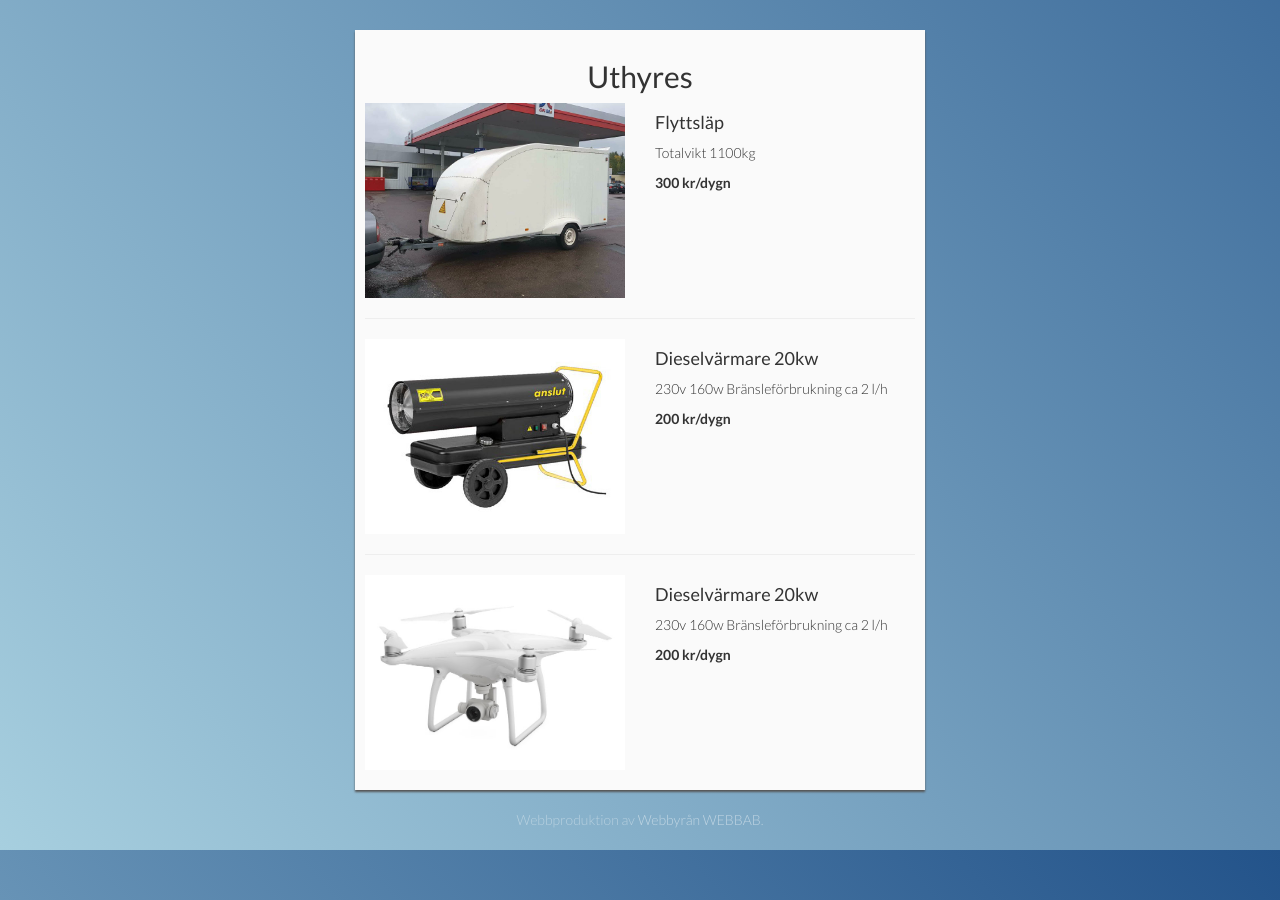
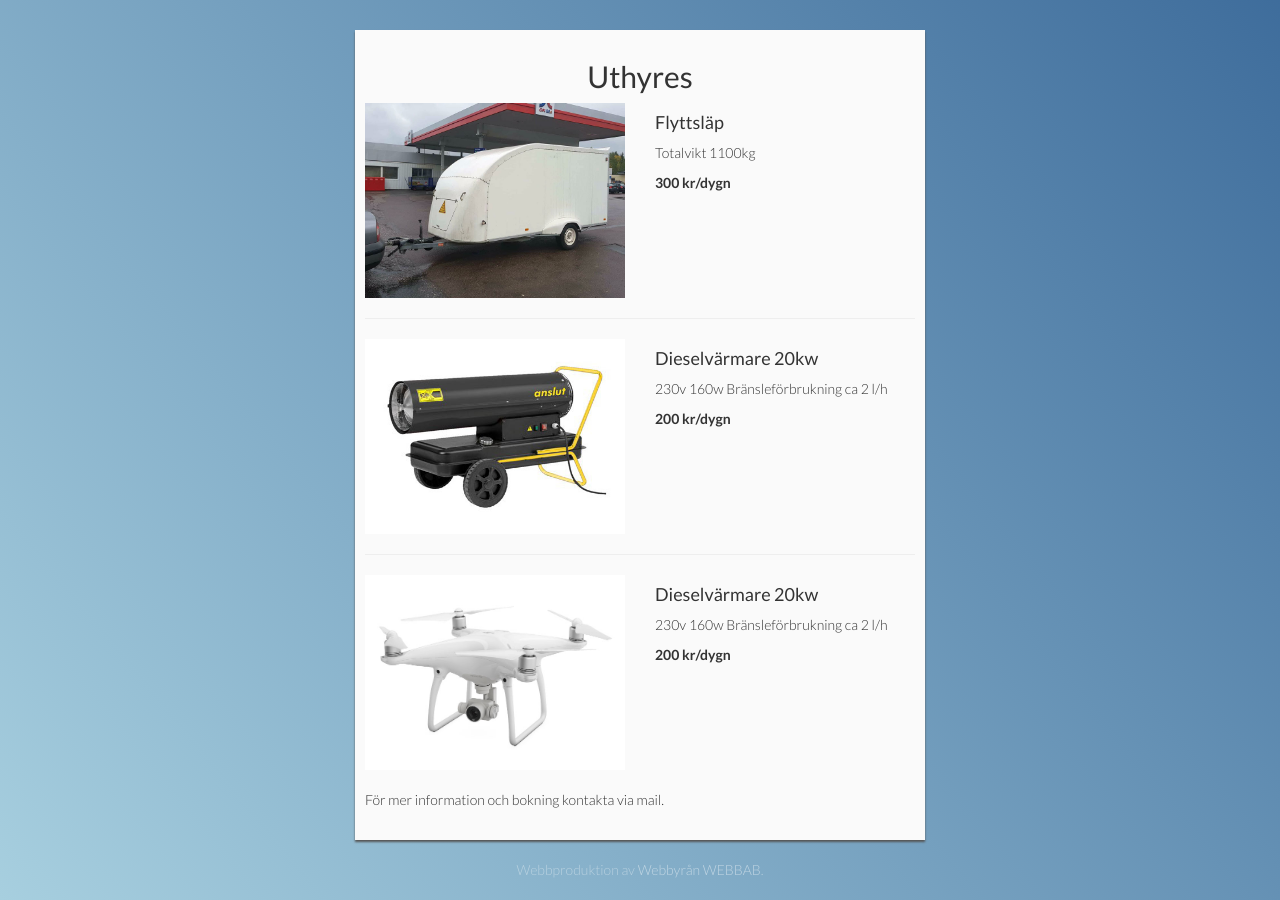
Before and after one commit to 026iFly/pellepilot.github.io, a Jekyll site: the page index.html, which Jekyll copies as it is, in a window 1280 px wide and 900 px high, scrolled down 645 px. Built offline with Jekyll 4.4.1, drawn with Linux system fonts in a browser that asks for light colours; nearby versions of some CDN libraries.

Commit message:
mer info

```diff
--- a/index.html
+++ b/index.html
@@ -195,6 +195,13 @@
                 </div>
 
             </div>
+
+            <div class="row">
+                <div class="col-sm-12">
+                    <br><p>För  mer information och bokning kontakta via <a href="mailto:pelle@pellepilot.com">mail</a>.</p>
+                </div>
+            </div>
+
         </div>
     </div>
 
```
